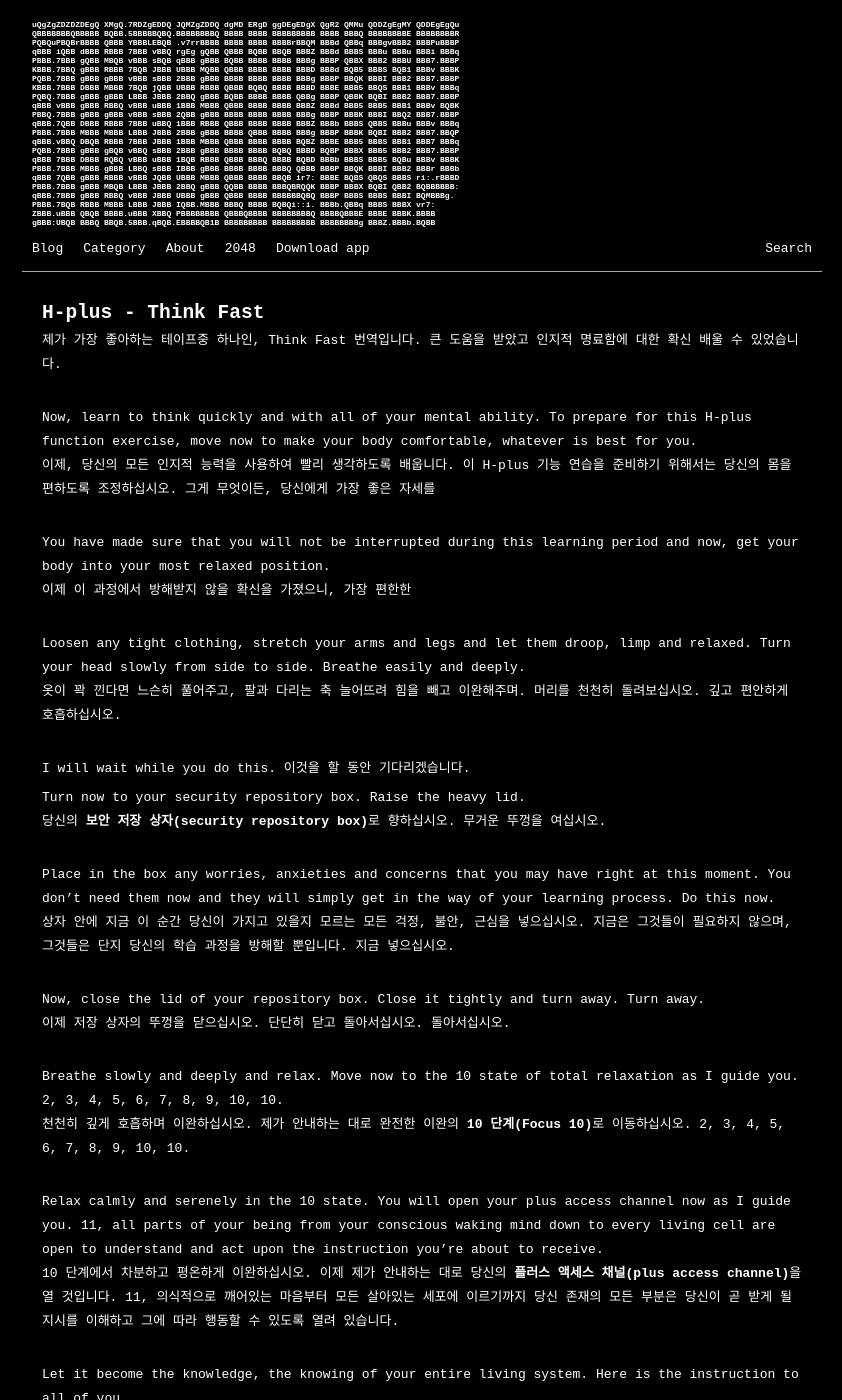
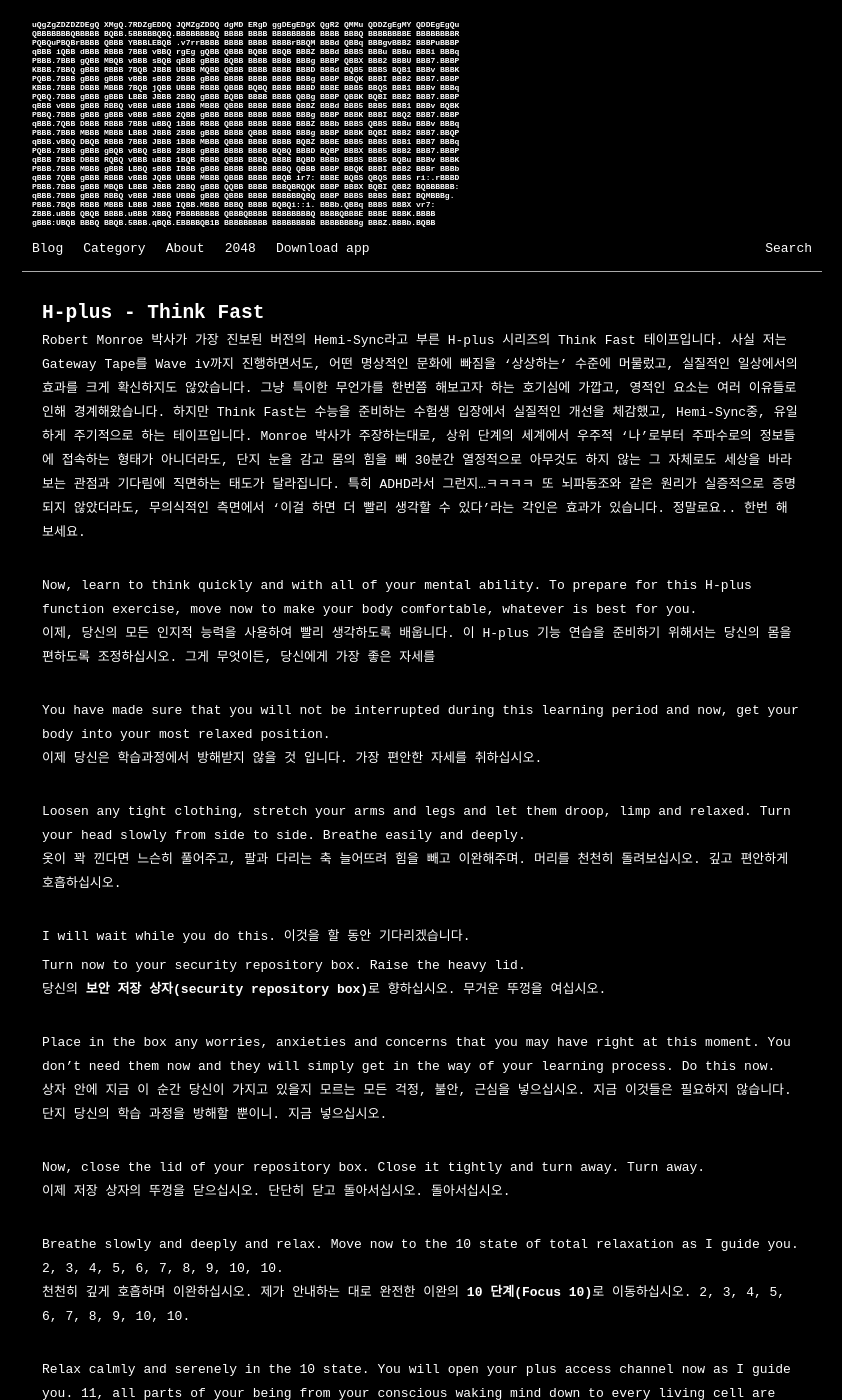
Before and after one commit to whoisrealminjueun/whoisrealminjueun.github.io, a Jekyll site: the page built from _posts/2025-12-06-H-plus - Think Fast.md, in a window 1280 px wide and 1400 px high. Shown: the whole window, without its empty margins (218-1060 px from the left). Built offline with Jekyll 4.4.1, drawn with Linux system fonts in a browser that asks for light colours.

Commit message:
Update 2025-12-06-H-plus - Think Fast.md

```diff
--- a/_posts/2025-12-06-H-plus - Think Fast.md
+++ b/_posts/2025-12-06-H-plus - Think Fast.md
@@ -6,13 +6,13 @@
 categories: ["MEDITATION"]
 ---
 
-제가 가장 좋아하는 테이프중 하나인, Think Fast 번역입니다. 큰 도움을 받았고 인지적 명료함에 대한 확신 배울 수 있었습니다.<br><br>
+Robert Monroe 박사가 가장 진보된 버전의 Hemi-Sync라고 부른 H-plus 시리즈의 Think Fast 테이프입니다. 사실 저는 Gateway Tape를 Wave iv까지 진행하면서도, 어떤 명상적인 문화에 빠짐을 '상상하는' 수준에 머물렀고, 실질적인 일상에서의 효과를 크게 확신하지도 않았습니다. 그냥 특이한 무언가를 한번쯤 해보고자 하는 호기심에 가깝고, 영적인 요소는 여러 이유들로 인해 경계해왔습니다. 하지만 Think Fast는 수능을 준비하는 수험생 입장에서 실질적인 개선을 체감했고, Hemi-Sync중, 유일하게 주기적으로 하는 테이프입니다. Monroe 박사가 주장하는대로, 상위 단계의 세계에서 우주적 '나'로부터 주파수로의 정보들에 접속하는 형태가 아니더라도, 단지 눈을 감고 몸의 힘을 빼 30분간 열정적으로 아무것도 하지 않는 그 자체로도 세상을 바라보는 관점과 기다림에 직면하는 태도가 달라집니다. 특히 ADHD라서 그런지...ㅋㅋㅋㅋ 또 뇌파동조와 같은 원리가 실증적으로 증명되지 않았더라도, 무의식적인 측면에서 '이걸 하면 더 빨리 생각할 수 있다'라는 각인은 효과가 있습니다. 정말로요.. 한번 해 보세요.<br><br>
 
 Now, learn to think quickly and with all of your mental ability. To prepare for this H-plus function exercise, move now to make your body comfortable, whatever is best for you.<br>
 이제, 당신의 모든 인지적 능력을 사용하여 빨리 생각하도록 배웁니다. 이 H-plus 기능 연습을 준비하기 위해서는 당신의 몸을 편하도록 조정하십시오. 그게 무엇이든, 당신에게 가장 좋은 자세를<br><br>
 
 You have made sure that you will not be interrupted during this learning period and now, get your body into your most relaxed position.<br>
-이제 이 과정에서 방해받지 않을 확신을 가졌으니, 가장 편한한  <br><br>
+이제 당신은 학습과정에서 방해받지 않을 것 입니다. 가장 편안한 자세를 취하십시오.   <br><br>
 
 Loosen any tight clothing, stretch your arms and legs and let them droop, limp and relaxed. Turn your head slowly from side to side. Breathe easily and deeply.<br>
 옷이 꽉 낀다면 느슨히 풀어주고, 팔과 다리는 축 늘어뜨려 힘을 빼고 이완해주며. 머리를 천천히 돌려보십시오. 깊고 편안하게 호흡하십시오.<br><br>
@@ -24,7 +24,7 @@
 당신의 **보안 저장 상자(security repository box)**로 향하십시오. 무거운 뚜껑을 여십시오.<br><br>
 
 Place in the box any worries, anxieties and concerns that you may have right at this moment. You don't need them now and they will simply get in the way of your learning process. Do this now.<br>
-상자 안에 지금 이 순간 당신이 가지고 있을지 모르는 모든 걱정, 불안, 근심을 넣으십시오. 지금은 그것들이 필요하지 않으며, 그것들은 단지 당신의 학습 과정을 방해할 뿐입니다. 지금 넣으십시오.<br><br>
+상자 안에 지금 이 순간 당신이 가지고 있을지 모르는 모든 걱정, 불안, 근심을 넣으십시오. 지금 이것들은 필요하지 않습니다. 단지 당신의 학습 과정을 방해할 뿐이니. 지금 넣으십시오.<br><br>
 
 Now, close the lid of your repository box. Close it tightly and turn away. Turn away.<br>
 이제 저장 상자의 뚜껑을 닫으십시오. 단단히 닫고 돌아서십시오. 돌아서십시오.<br><br>
```
